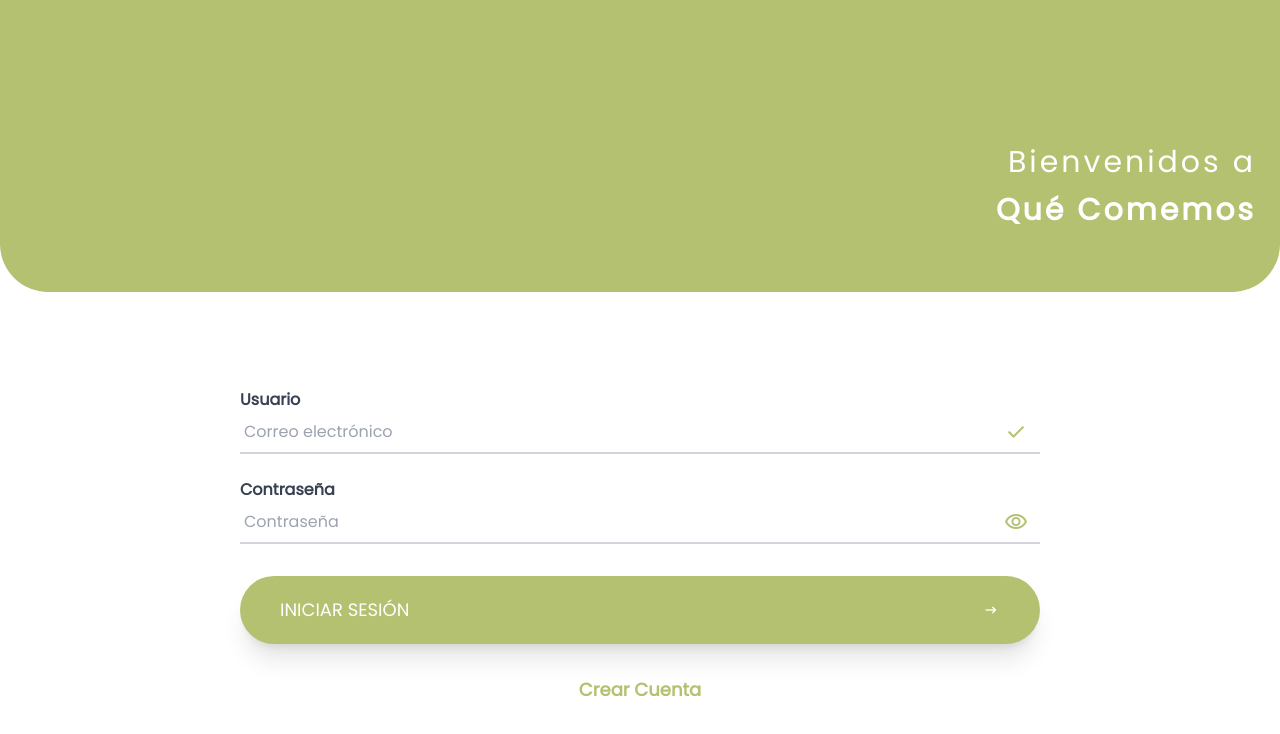
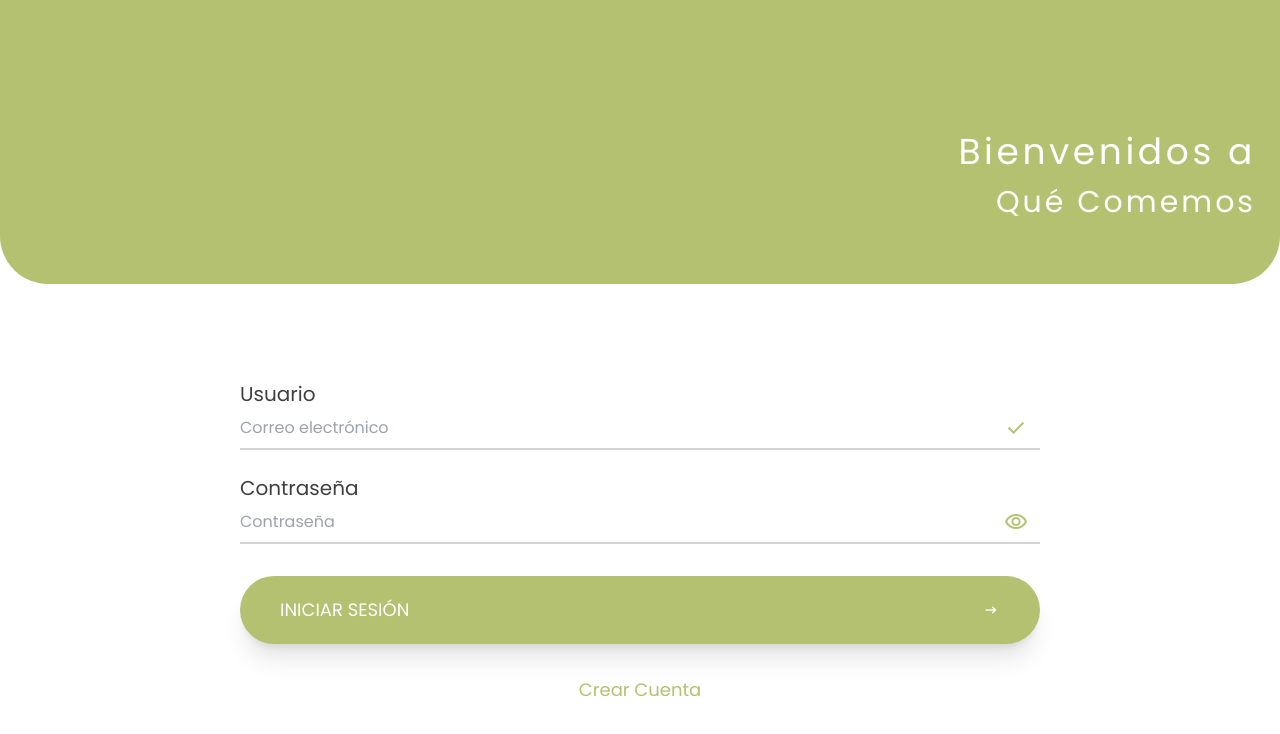
Before and after one commit to Cecimartinez/que-comemos, a React (Vite) app in the folder que-comemos-app/: page /login in a window 1280 px wide. Shown: the top 734 px of the page. Built offline with nearby package versions, Linux system fonts and the light colour scheme.

Commit message:
Login Page, updated

```diff
--- a/que-comemos-app/src/pages/Login/Login.jsx
+++ b/que-comemos-app/src/pages/Login/Login.jsx
@@ -4,15 +4,15 @@ export const Login = () => {
   return (
     <div className="bg-white font-poppins flex flex-col justify-center items-baseline h-screen  w-full ">
       <div className='bg-[#B4c170] w-full h-full flex flex-col items-end justify-end rounded-b-5xl pr-6 md:w-full   '>
-        <h1 className='tracking-widest text-white mt-16 md:mt-11 text-3xl font-medium'>
+        <h1 className='tracking-widest text-white mt-16 md:mt-11 text-4xl font-medium'>
           Bienvenidos a
         </h1>
-        <h2 className='text-white mt-3 mb-20 md:mb-16 text-3xl font-semibold tracking-widest'>
+        <h2 className='text-white mt-3 mb-20 md:mb-16 text-3xl font-medium tracking-widest'>
           Qué Comemos
         </h2>
       </div>
 
-      <div className="bg-white px-6 py-16 my-24 w-full h-full  md:justify-center md:px-60 md:my-8">
+      <div className="bg-white px-10 py-16 my-24 w-full h-full  md:justify-center md:px-60 md:my-8">
         <LoginForm />
       </div>
     </div>
--- a/que-comemos-app/src/pages/Login/components/LoginForm.jsx
+++ b/que-comemos-app/src/pages/Login/components/LoginForm.jsx
@@ -7,14 +7,14 @@ export const LoginForm = () => {
   return (
     <form className=' flex-col '>
       <div className="mb-6 " >
-        <label htmlFor="email" className="block text-gray-700 font-semibold">Usuario</label>
+        <label htmlFor="email" className="block text-neutral-700 font-medium text-xl">Usuario</label>
         <div className="relative">
           <input
-            type="text"
+            type="email"
             id="email"
             name="email"
             placeholder="Correo electrónico"
-            className="w-full border-b-2 bg-white b border-gray-300 focus:border-[#B4C170] focus:outline-none py-2 pl-1"
+            className="w-full border-b-2 bg-white b border-neutral-300 focus:border-[#B4C170] focus:outline-none py-2 "
           />
           <div className="absolute right-3 top-2 text-[#B4C170]">
             <span className="material-symbols-outlined">
@@ -24,14 +24,14 @@ export const LoginForm = () => {
         </div>
       </div>
       <div className="mb-6">
-        <label htmlFor="password" className="block font-semibold text-gray-700">Contraseña</label>
+        <label htmlFor="password" className="block text-xl font-medium  text-neutral-700">Contraseña</label>
         <div className="relative">
           <input
             type={showPassword ? 'text' : 'password'}
             id="password"
             name="password"
             placeholder="Contraseña"
-            className="w-full border-b-2 bg-white border-gray-300 focus:border-[#B4C170] focus:outline-none py-2 pl-1"
+            className="w-full border-b-2 bg-white border-neutral-300 focus:border-[#B4C170] focus:outline-none py-2 "
           />
           <div
             className="absolute right-3 top-2 text-[#B4C170] cursor-pointer"
@@ -54,7 +54,7 @@ export const LoginForm = () => {
       </span>
       </Link>
       <div className='flex w-full justify-center'>
-        <Link to="/sign-in" className='cursor-pointer text-[#B4C170] text-center h-full  text-lg font-semibold'>Crear Cuenta </Link>
+        <Link to="/sign-in" className='cursor-pointer text-[#B4C170] text-center h-full  text-lg font-medium'>Crear Cuenta </Link>
 
       </div>
     </form>
```
